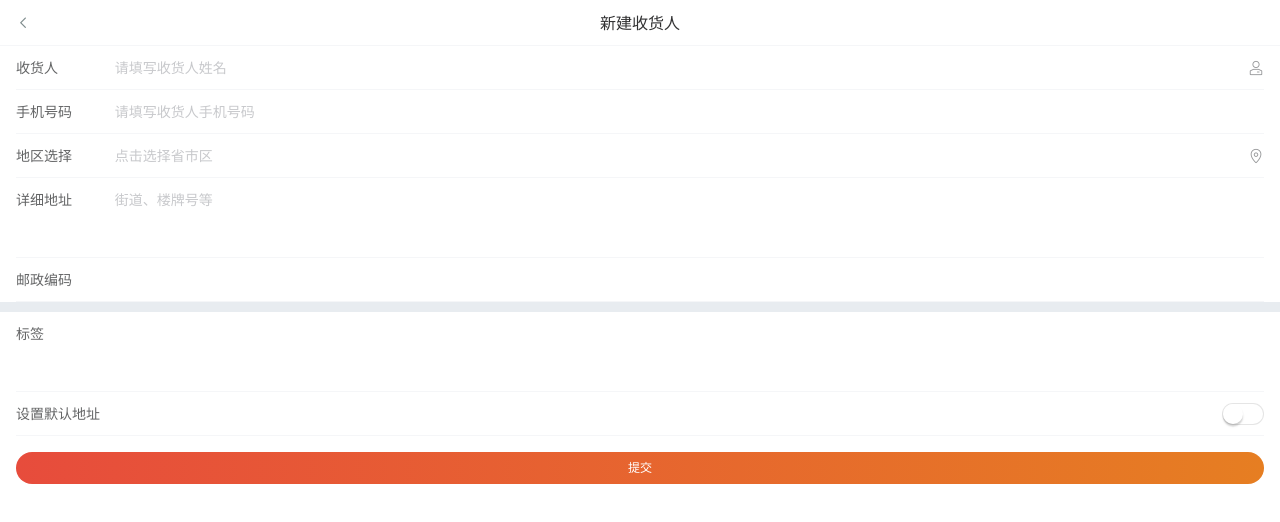
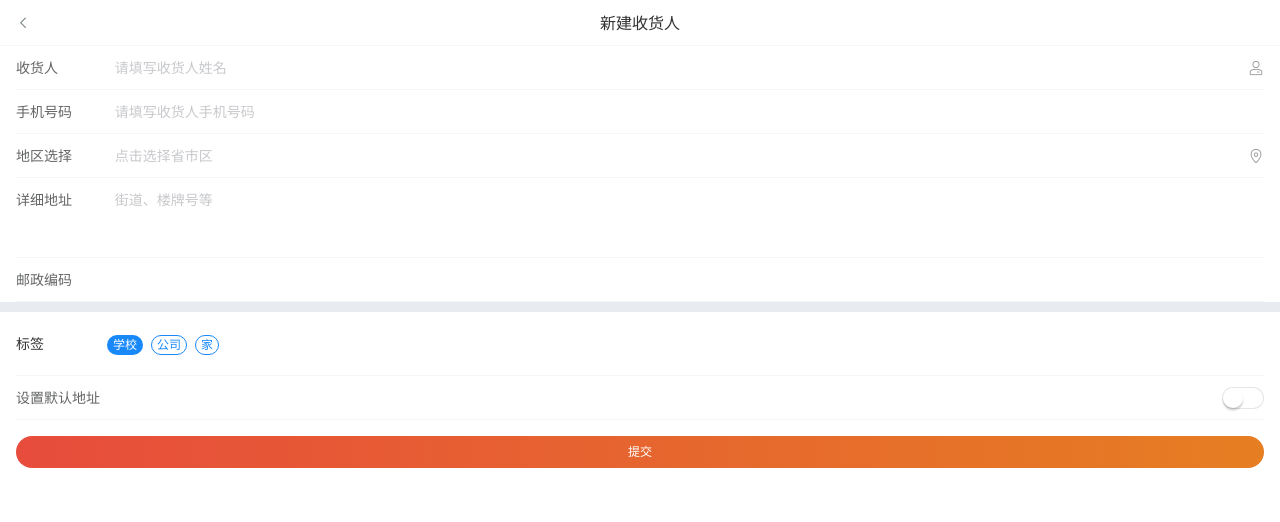
Before and after one commit to Theadmaster/emall, a Vue app: page /address/1 in a window 1280 px wide. Shown: the top 522 px of the page. Built offline with nearby package versions, Linux system fonts and the light colour scheme.

Commit message:
完善了标签功能 解决了地址选择器bug

```diff
--- a/src/components/content/goods/GoodsList.vue
+++ b/src/components/content/goods/GoodsList.vue
@@ -1,7 +1,7 @@
 <template>
   <div class="goods">
       <!-- <goods-list-item v-for="item in goods" :goods-item="item"/> -->
-      <goods-list-item v-for="item in 4" key="item"/>
+      <goods-list-item v-for="(item, index) in 4" :key="index" />
   </div>
 </template>
 
--- a/src/components/content/goods/GoodsListItem.vue
+++ b/src/components/content/goods/GoodsListItem.vue
@@ -48,12 +48,18 @@ export default {
   .goods-list-item {
     padding-bottom: 40px;
     position: relative;
-    width: 48%;
+    top: 5px;
+    width: 46%;
+    background-color: #fff;
+    margin: 5px 0;
+    border-radius: 8px;
   }
 
   .goods-list-item img {
     width: 100%;
-    border-radius: 8px;
+
+    border-top-right-radius: 8px;
+    border-top-left-radius: 8px;
   }
 
   .goods-info {
--- a/src/components/content/tabControl/TabControl.vue
+++ b/src/components/content/tabControl/TabControl.vue
@@ -40,6 +40,7 @@ export default {
     font-size: 15px;
     height: 40px;
     line-height: 40px;
+
 }
 .tab-control-item {
     flex: 1;
--- a/src/views/home/Home.vue
+++ b/src/views/home/Home.vue
@@ -1,5 +1,5 @@
 <template>
-  <div>
+  <div class="home">
       <!-- 导航栏 -->
       <home-nav-bar />
 
@@ -67,6 +67,10 @@ export default {
 
 <style scoped>
 
+.home {
+    background-color: #f5f6fa;
+}
+
 .my-swipe .van-swipe-item {
   color: #fff;
   font-size: 20px;
--- a/src/views/profile/address/Address.vue
+++ b/src/views/profile/address/Address.vue
@@ -72,12 +72,26 @@
         <div class="border"></div>
 
         <!-- 标签 -->
+        <!-- 标签 -->
         <van-field
-        v-model="label"
-        type="textarea"
-        name="label"
-        label="标签"
+        name = "label"
         >
+        <van-cell slot="input">
+        <!-- 使用 title 插槽来自定义标题 -->
+            <template slot="title">
+                <span class="custom-title">标签</span>
+                <div class="tag-items">
+                    <van-tag class="tag" v-for="(item, index) in tag" :key="index"
+                    type="primary"
+                    round
+                    size="medium"
+                    :plain="!(index == currentIndex)"
+                    @click="tagSelect(index)">
+                    {{item}}
+                    </van-tag>
+                </div>
+            </template>
+        </van-cell>
         </van-field>
 
         <!-- 是否设置默认地址 -->
@@ -125,8 +139,9 @@ export default {
           showArea: false,
           areaList: Area, // 数据格式见 Area 组件文档
           label: '',
-          postcode: ''
-
+          postcode: '',
+          tag: ['学校', '公司', '家'],
+          currentIndex: 0,
       }
   },
   methods: {
@@ -144,6 +159,20 @@ export default {
           }else{
               default_status = 0
           }
+
+          //   判断标签
+          let nowTag = ''
+          switch(this.currentIndex){
+              case 0:
+                  nowTag = '学校';
+                  break;
+              case 1:
+                  nowTag = '公司';
+                  break;
+              case 2:
+                  nowTag = '家';
+                  break;
+          }
           request({
               url: '/insert_address',
               params: {
@@ -154,7 +183,7 @@ export default {
                   telephone: value.telephone,
                   default_status: default_status,
                   postcode: value.postcode,
-                  label: value.label
+                  label: nowTag
               }
           }).then(res => {
             //   console.log(res);
@@ -176,6 +205,9 @@ export default {
       },
       positioning(){
 
+      },
+      tagSelect(index) {
+          this.currentIndex = index
       }
   },
   created() {
@@ -193,4 +225,22 @@ export default {
 .border {
     border: 5px solid rgba(210, 218, 226,.5);
 }
+
+.custom-title {
+    position:absolute;
+    left: 0;
+}
+
+.tag {
+
+    margin-right: 8px;
+}
+
+.tag-other{
+    margin-right: 8px;
+}
+
+.tag-items {
+    margin-left: 75px;
+}
 </style>
--- a/src/views/profile/address/AddressChange.vue
+++ b/src/views/profile/address/AddressChange.vue
@@ -35,7 +35,6 @@
 
         <!-- 地区选择器 -->
         <van-field
-        readonly
         clickable
         name="address"
         :value="value"
@@ -44,7 +43,7 @@
         @click="showArea = true"
         right-icon="location-o"
         @click-right-icon="positioning"
-        v-model="area"
+
         >
 
         </van-field>
@@ -85,13 +84,22 @@
         <!-- 标签 -->
         <van-field
         name = "label"
-        v-model="tag"
+
         >
         <van-cell slot="input">
         <!-- 使用 title 插槽来自定义标题 -->
             <template slot="title">
                 <span class="custom-title">标签</span>
-                <van-tag class="tag" type="primary" round @click="">{{tag}}</van-tag>
+                <div class="tag-items">
+                    <van-tag class="tag" v-for="(item, index) in tag" :key="index"
+                    type="primary"
+                    round
+                    size="medium"
+                    :plain="!(index == currentIndex)"
+                    @click="tagSelect(index)">
+                    {{item}}
+                    </van-tag>
+                </div>
             </template>
         </van-cell>
 
@@ -150,11 +158,12 @@ export default {
           areaList: Area, // 数据格式见 Area 组件文档
           label: '',
           isDefault: false,
-          tag: '',
-          nowTag: '',
+          tag: ['学校', '公司', '家'],
+          currentIndex: 0,
           postcode: '',
           address_id: 0,
           b_s_id: 0
+
       }
   },
   created() {
@@ -169,7 +178,7 @@ export default {
         //   console.log(res);
           this.buyername = res[0].addresssee;
           this.phone = res[0].telephone;
-          this.area = res[0].address;
+          this.value = res[0].address;
           this.detailAddress = res[0].address_detail;
           this.postcode = res[0].postcode;
           if(res[0].default_status==1){
@@ -177,11 +186,25 @@ export default {
           }else{
               this.isDefault = false
           }
-          this.tag = res[0].label
+        //   this.tag. = res[0].label
+          switch(res[0].label){
+              case '学校':
+                  this.currentIndex = 0;
+                  break;
+              case '公司':
+                  this.currentIndex = 1;
+                  break;
+              case '家':
+                  this.currentIndex = 2;
+                  break;
+          }
           this.address_id = res[0].address_id
           this.b_s_id = res[0].b_s_id
 
       })
+  },
+  updated() {
+
   },
   methods: {
       onSubmit(value) {
@@ -195,6 +218,19 @@ export default {
               default_status = 0
           }
 
+        //   判断标签
+          let nowTag = ''
+          switch(this.currentIndex){
+              case 0:
+                  nowTag = '学校';
+                  break;
+              case 1:
+                  nowTag = '公司';
+                  break;
+              case 2:
+                  nowTag = '家';
+                  break;
+          }
           request({
               url: '/edit_address_info',
               params: {
@@ -205,7 +241,7 @@ export default {
                   telephone: value.telephone,
                   default_status: default_status,
                   postcode: value.postcode,
-                  label: value.label,
+                  label: nowTag,
                   b_s_id: this.b_s_id
               }
 
@@ -248,6 +284,9 @@ export default {
           }).catch(err => {
               console.log(err);
           })
+      },
+      tagSelect(index) {
+          this.currentIndex = index
       }
   }
 
@@ -270,7 +309,15 @@ export default {
 }
 
 .tag {
+
+    margin-right: 8px;
+}
+
+.tag-other{
+    margin-right: 8px;
+}
+
+.tag-items {
     margin-left: 75px;
-    margin-right: 5px;
 }
 </style>
--- a/src/views/profile/address/AddressList.vue
+++ b/src/views/profile/address/AddressList.vue
@@ -65,7 +65,7 @@ export default {
       phoneFormat(value) {
         //   console.log(value)
         //   let value = value.toString()
-          return value.slice(0,3) + '****' + value.slice(-5, -1)
+          return value.slice(0,3) + '****' + value.slice(-4, 11)
       }
   },
   methods: {
```
